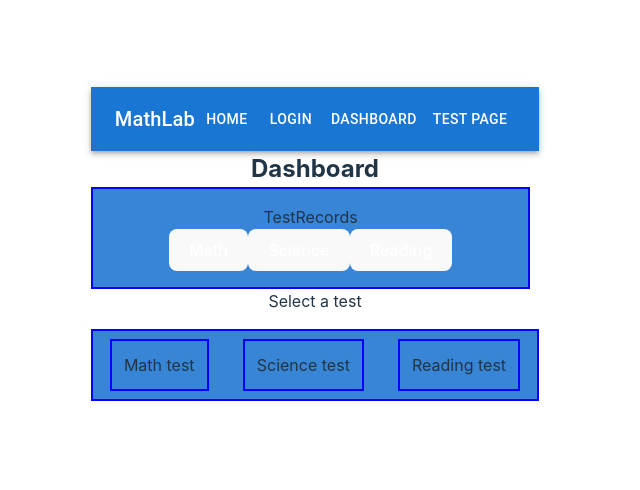
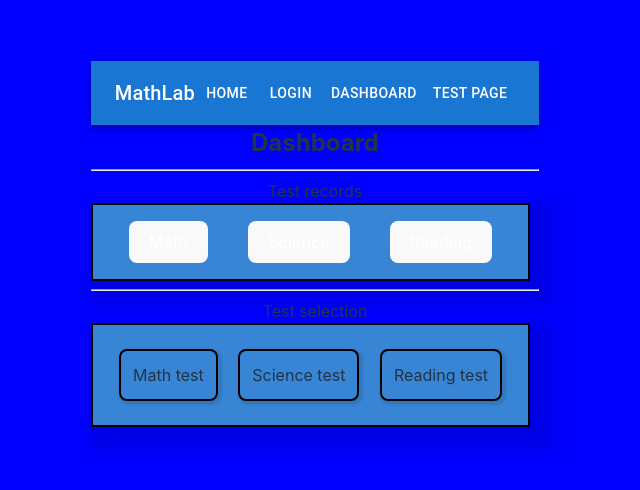
Before and after one commit to JuanTorresCortes/my-StudyGuide-client, a React (Vite) app: page /Dashboard in a window 1280 px wide. Shown: the part 156-646 px from the top of the page, without its empty margins (325-965 px from the left). Built offline with nearby package versions, Linux system fonts and the light colour scheme; no server answers.

Commit message:
added some styleing

```diff
--- a/src/App.css
+++ b/src/App.css
@@ -70,23 +70,34 @@ button {
 }
 
 .test-records {
+  display: flex;
+  flex-direction: row;
+  justify-content: space-around;
   width: 90%;
-  border: 2px solid blue;
+  border: 2px solid black;
   padding: 1em;
   background-color: rgb(55, 133, 212);
+  box-shadow: 12px 12px 12px 12px rgba(0, 0, 0, 0.1);
 }
 
 .test-select {
   display: flex;
   flex-direction: row;
   justify-content: space-around;
-  border: 2px solid blue;
+  width: 90%;
+  border: 2px solid black;
+  padding: 1em;
   background-color: rgb(55, 133, 212);
-  margin-top: 1em;
+  box-shadow: 12px 12px 12px 12px rgba(0, 0, 0, 0.1);
 }
 
 .test-select-card {
-  border: 2px solid blue;
+  border: 2px solid black;
+  border-radius: 8px;
+  box-shadow: 2px 2px 2px 2px rgba(0, 0, 0, 0.1);
   padding: 12px;
   margin: 8px;
 }
+body {
+  background-color: blue;
+}
--- a/src/Pages/DashboardPage.jsx
+++ b/src/Pages/DashboardPage.jsx
@@ -6,8 +6,11 @@ const DashboardPage = () => {
   return (
     <div>
         <h2>Dashboard</h2>
+        <hr />
+        Test records
         <TestRecords />
-        Select a test
+        <hr />
+        Test selection
         <TestSelect />
     </div>
   )
--- a/src/components/LoginForm.jsx
+++ b/src/components/LoginForm.jsx
@@ -47,7 +47,11 @@ const LoginForm = () => {
         flexDirection: 'column',
         gap: 3,
         width: '300px',
-        margin: '1em auto'
+        margin: '1em auto',
+        border: "2px solid black",
+        padding: "12px",
+        backgroundColor: "rgb(55, 133, 212)",
+        boxShadow: 15
       }}
       onSubmit={handleLogin}
     >
--- a/src/components/TestRecords.jsx
+++ b/src/components/TestRecords.jsx
@@ -3,7 +3,6 @@ import React from 'react'
 const TestRecords = () => {
   return (
     <div className='test-records'>
-        TestRecords<br/>
         <button>Math</button>
         <button>Science</button>
         <button>Reading</button>
```
